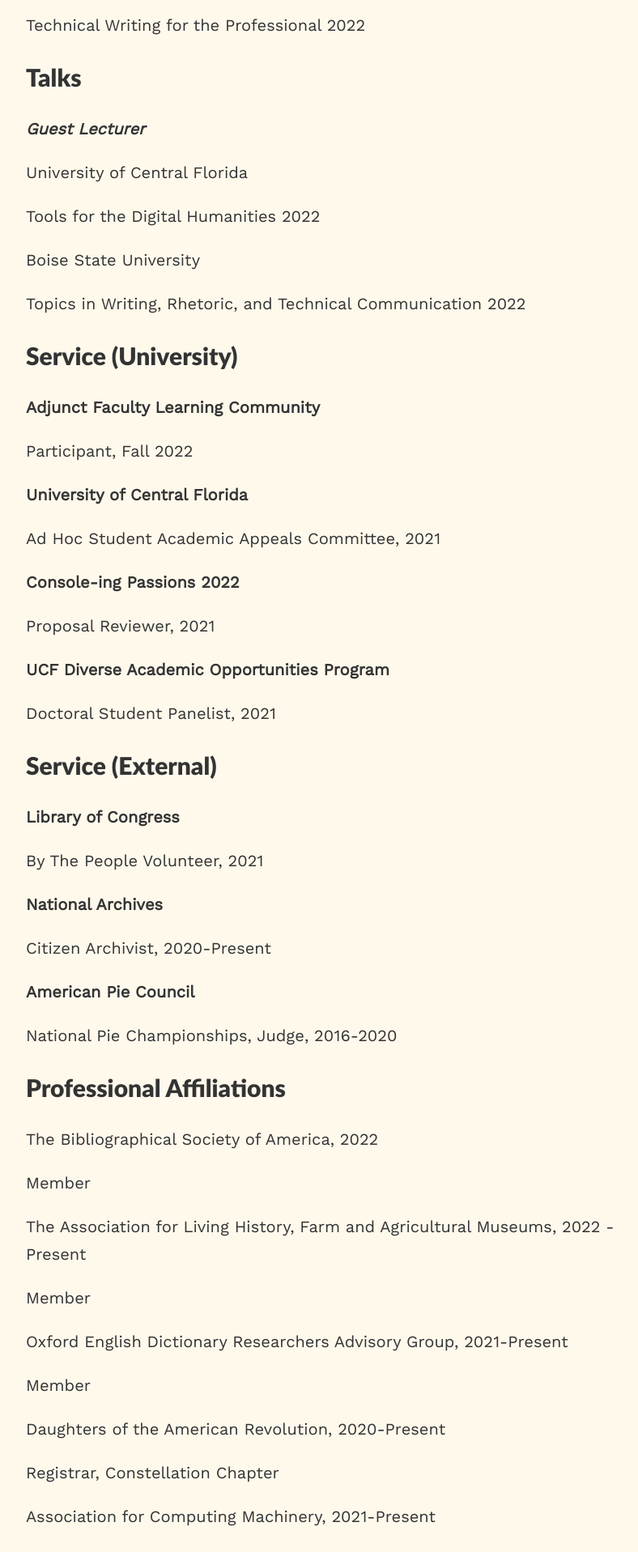
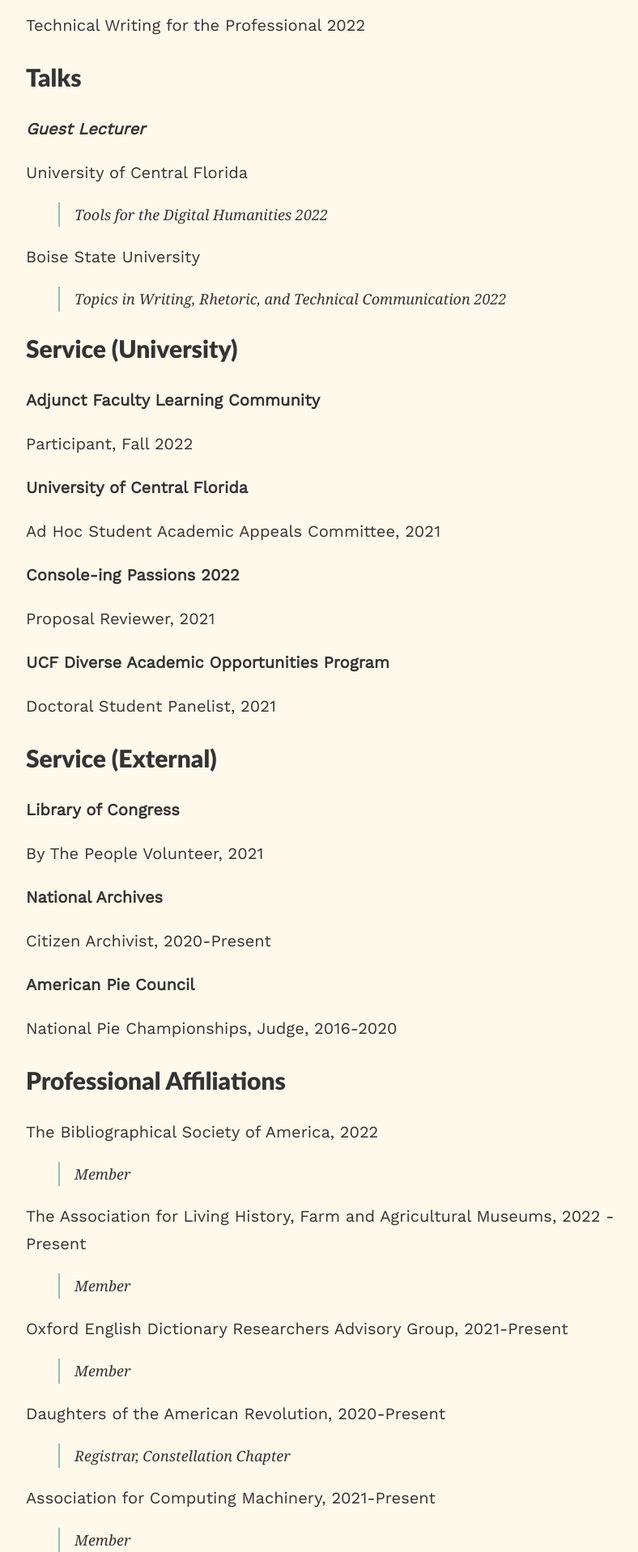
Before and after one commit to AnonyZin/AZLScholarlyWorkGradfolio, a Jekyll site: the page built from cv.md, in a window 1280 px wide. Shown: the part 2050-3967 px from the top of the page at 81% size, without its empty margins (208-996 px from the left). Built offline with Jekyll 4.4.1, drawn with Linux system fonts in a browser that asks for light colours; nearby versions of some CDN libraries.

```diff
--- a/_config.yml
+++ b/_config.yml
@@ -49,7 +49,6 @@ collections:
       - ZinicolasJewelry.md
       - AmeliaSimmonsBot.md
       - ArchiveCookingGames.md
-      - MangoesMelons.md
 
 sass:
   sass_dir: /assets/css/_sass
--- a/cv.md
+++ b/cv.md
@@ -79,11 +79,11 @@ Technical Writing for the Professional 2022
 
 University of Central Florida
 
-Tools for the Digital Humanities 2022
+> Tools for the Digital Humanities 2022
 
 Boise State University
 
-Topics in Writing, Rhetoric, and Technical Communication 2022
+> Topics in Writing, Rhetoric, and Technical Communication 2022
 
 # Service (University)
 
@@ -121,28 +121,28 @@ National Pie Championships, Judge, 2016-2020
 
 The Bibliographical Society of America, 2022
 
-Member
+> Member
 
 The Association for Living History, Farm and Agricultural Museums, 2022
 -Present
 
-Member
+> Member
 
 Oxford English Dictionary Researchers Advisory Group, 2021-Present
 
-Member
+> Member
 
 Daughters of the American Revolution, 2020-Present
 
-Registrar, Constellation Chapter
+> Registrar, Constellation Chapter
 
 Association for Computing Machinery, 2021-Present
 
-Member
+> Member
 
 Society for Technical Communication, 2020-2022
 
-Member
+> Member
 
 # Technical Skills
 
```
Also changed, not shown: _posts/2022-05-01-recipe-for-an-early.md (+1 -1 lines).
